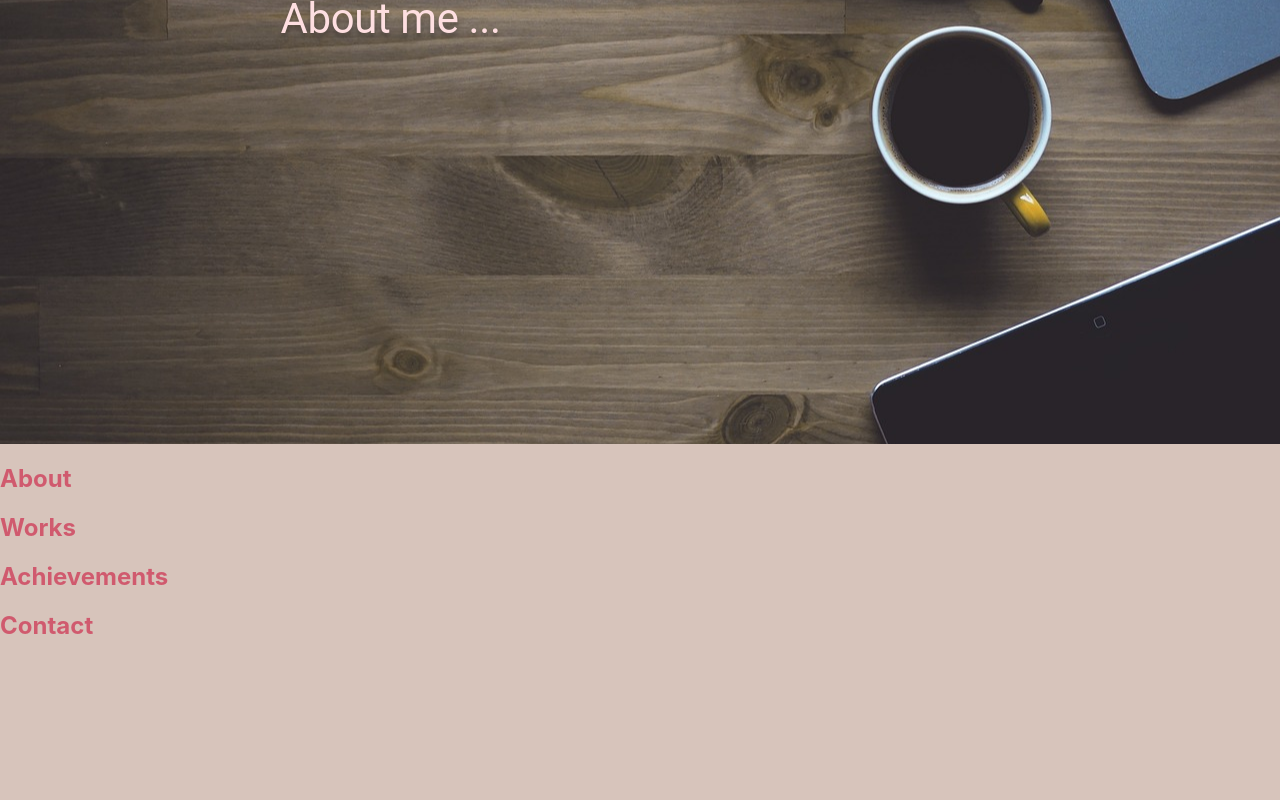
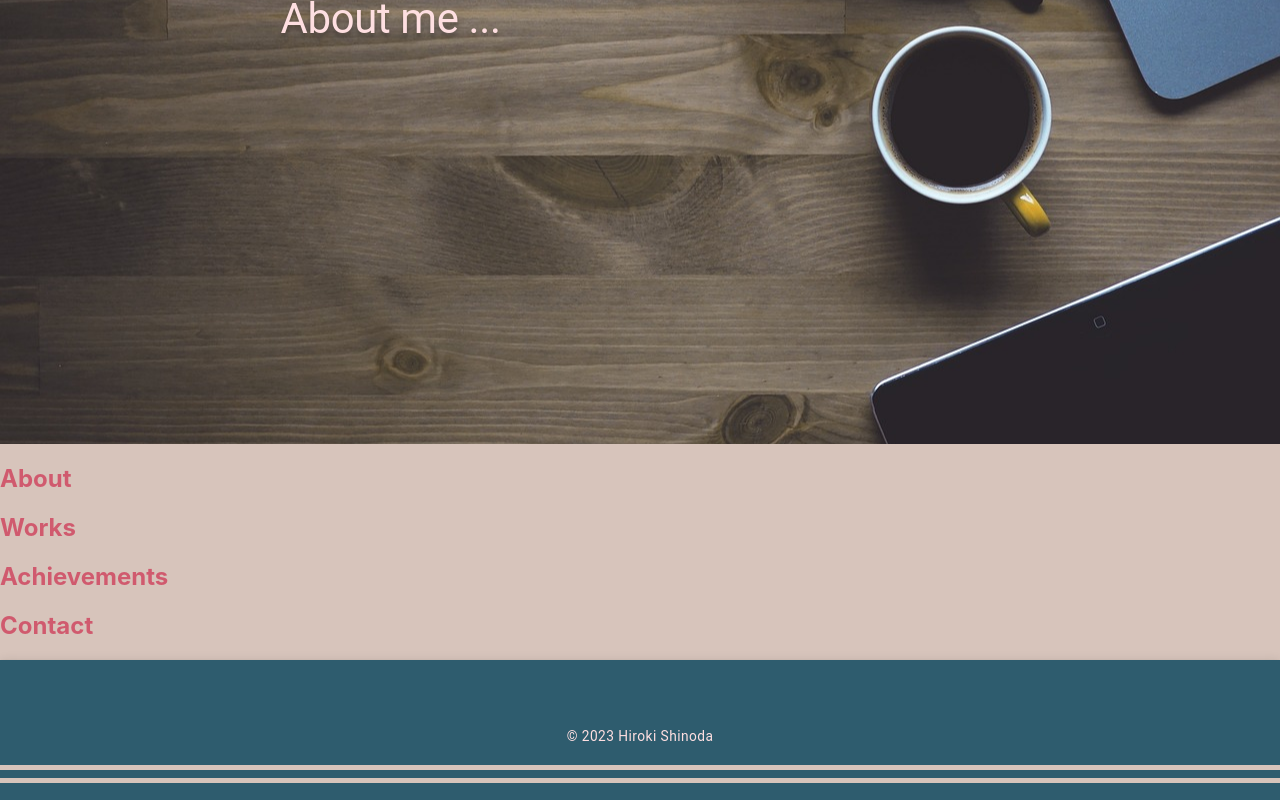
Before and after one commit to hirokishinoda/hirokishinoda.github.io, a React (Create React App) app in the folder portfolio/: page / in a window 1280 px wide. Shown: the part 496-1296 px from the top of the page. Before the commit the page ends 1156 px from the top, so only its background shows below. Built offline with nearby package versions, Linux system fonts and the light colour scheme.

Commit message:
Footerの作成

```diff
--- a/portfolio/src/features/Footer/components/Footer.tsx
+++ b/portfolio/src/features/Footer/components/Footer.tsx
@@ -1,6 +1,30 @@
+/** @jsxImportSource @emotion/react */
+import { css } from "@emotion/react";
+
+import { AppBar, Typography } from "@mui/material";
+import TwoLines from "components/TwoLines";
+
 const Footer = () => {
+    const footerCSS = css`
+        height  : 140px;
+    `;
+
+    const linesCSS = css`
+        margin-top: 10px;
+    `;
+
+    const copyrightCSS = css`
+        margin-top: 65px;
+        text-align: center;
+    `;
+
     return (
-       <footer></footer>
+       <AppBar component="footer" position="static" color='secondary' css={footerCSS}>
+            <Typography variant="caption" css={copyrightCSS}>
+                &copy; 2023 Hiroki Shinoda
+            </Typography>
+            <TwoLines css={linesCSS}/>
+        </AppBar>
     );
 }
 
```
